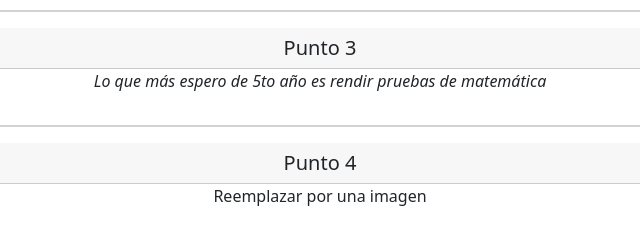
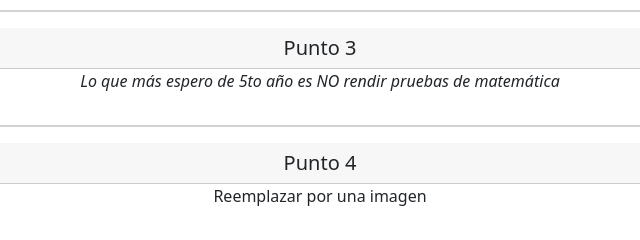
Before and after one commit to Juan-Marchand/Prueba, a plain HTML site: page index.html in a window 1280 px wide. Shown: the part 692-932 px from the top of the page, 320-960 px from the left. Drawn offline with nearby package versions, Linux system fonts and the light colour scheme.

Commit message:
nuevo mensaje

```diff
--- a/index.html
+++ b/index.html
@@ -101,7 +101,7 @@
       <div class="card">
             <div class="card-body">
             <h5 class="card-header">Punto 3</h5>
-            <p><i>Lo que más espero de 5to año es rendir pruebas de matemática</i></p>
+            <p><i>Lo que más espero de 5to año es NO rendir pruebas de matemática</i></p>
             </div>
       </div>
       <div class="card">
```
